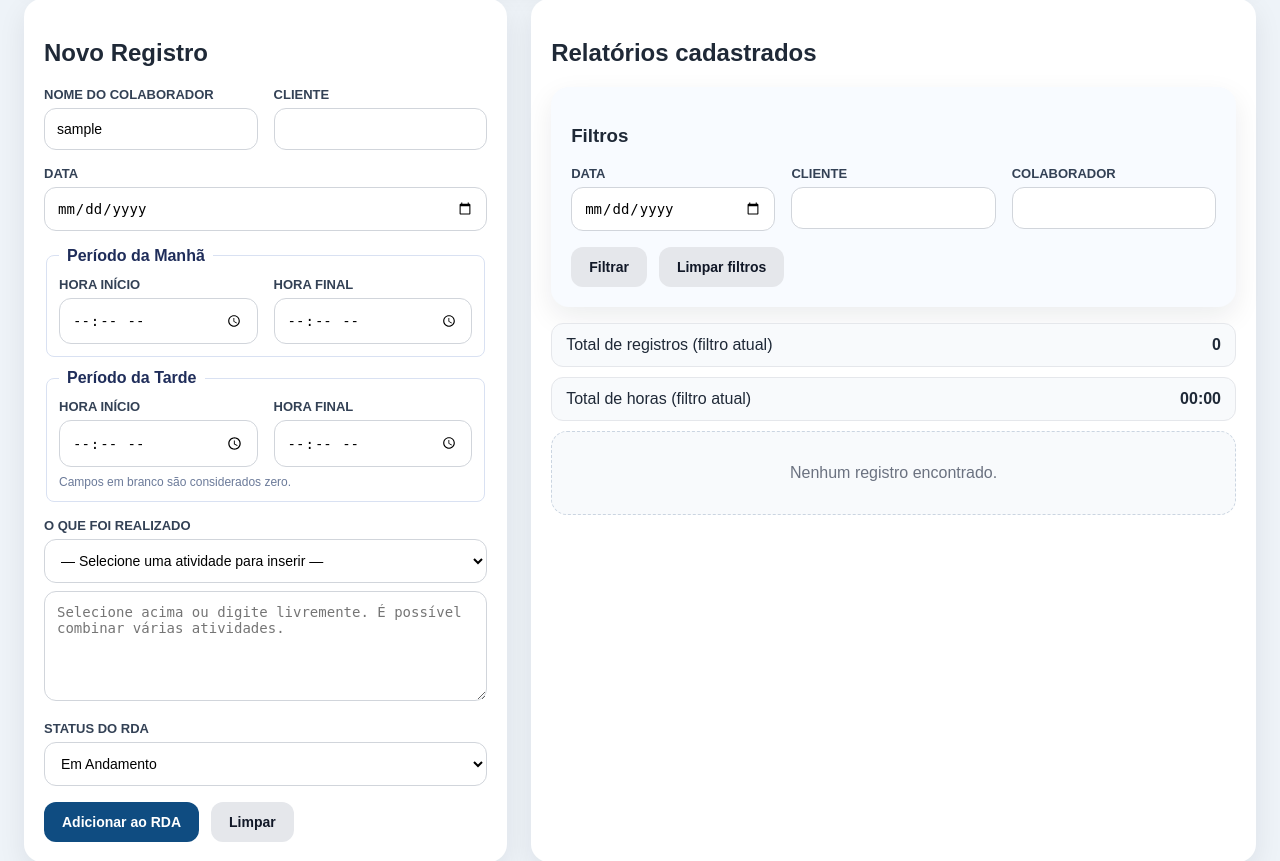
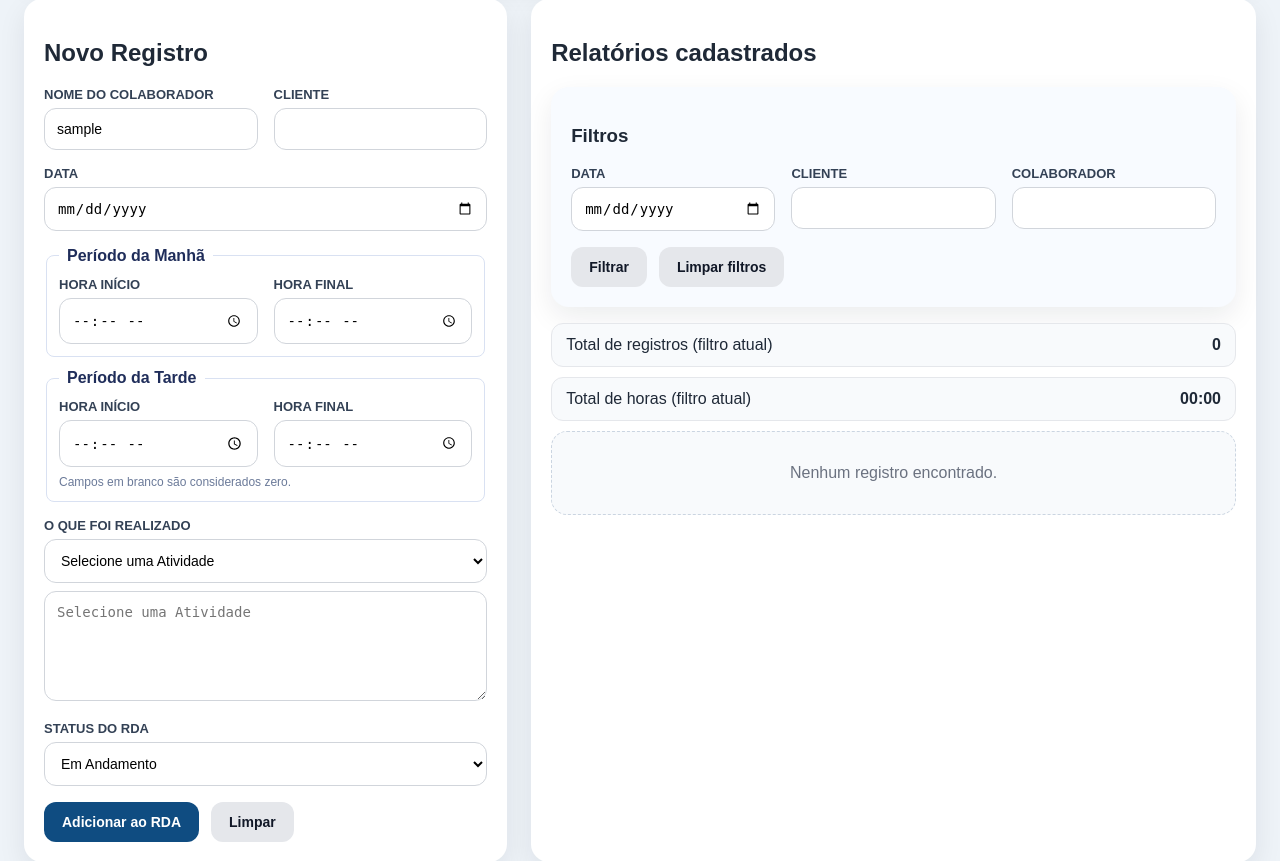
Before and after one commit to salimNabbout/rda_professional-, a Flask app: page / in a window 1280 px wide. Shown: the part 1197-2058 px from the top of the page. Run offline with Flask 3, Linux system fonts and the light colour scheme; the visitor is signed in with stand-in values (Sample User, id 1); data that the repository does not hold is empty.

Commit message:
Simplificar textos do campo Realizado para 'Selecione uma Atividade'
Co-Authored-By: Claude Opus 4.7 (1M context) <noreply@anthropic.com>

```diff
--- a/app/templates/main/_form.html
+++ b/app/templates/main/_form.html
@@ -49,7 +49,7 @@
   <div style="margin-top:16px;">
     <label>O que foi realizado</label>
     <select id="atividadePredefinida" style="margin-bottom:8px;">
-      <option value="">— Selecione uma atividade para inserir —</option>
+      <option value="">Selecione uma Atividade</option>
       <option>Visita Técnica ou Comercial</option>
       <option>Reunião Técnica ou Comercial</option>
       <option>Elaboração de Proposta</option>
@@ -66,7 +66,7 @@
       <option>Treinamento</option>
       <option>Elaboração de DataBook</option>
     </select>
-    <textarea name="realizado" id="realizadoTextarea" required placeholder="Selecione acima ou digite livremente. É possível combinar várias atividades.">{{ form.realizado if form else '' }}</textarea>
+    <textarea name="realizado" id="realizadoTextarea" required placeholder="Selecione uma Atividade">{{ form.realizado if form else '' }}</textarea>
   </div>
 
   <script>
```
